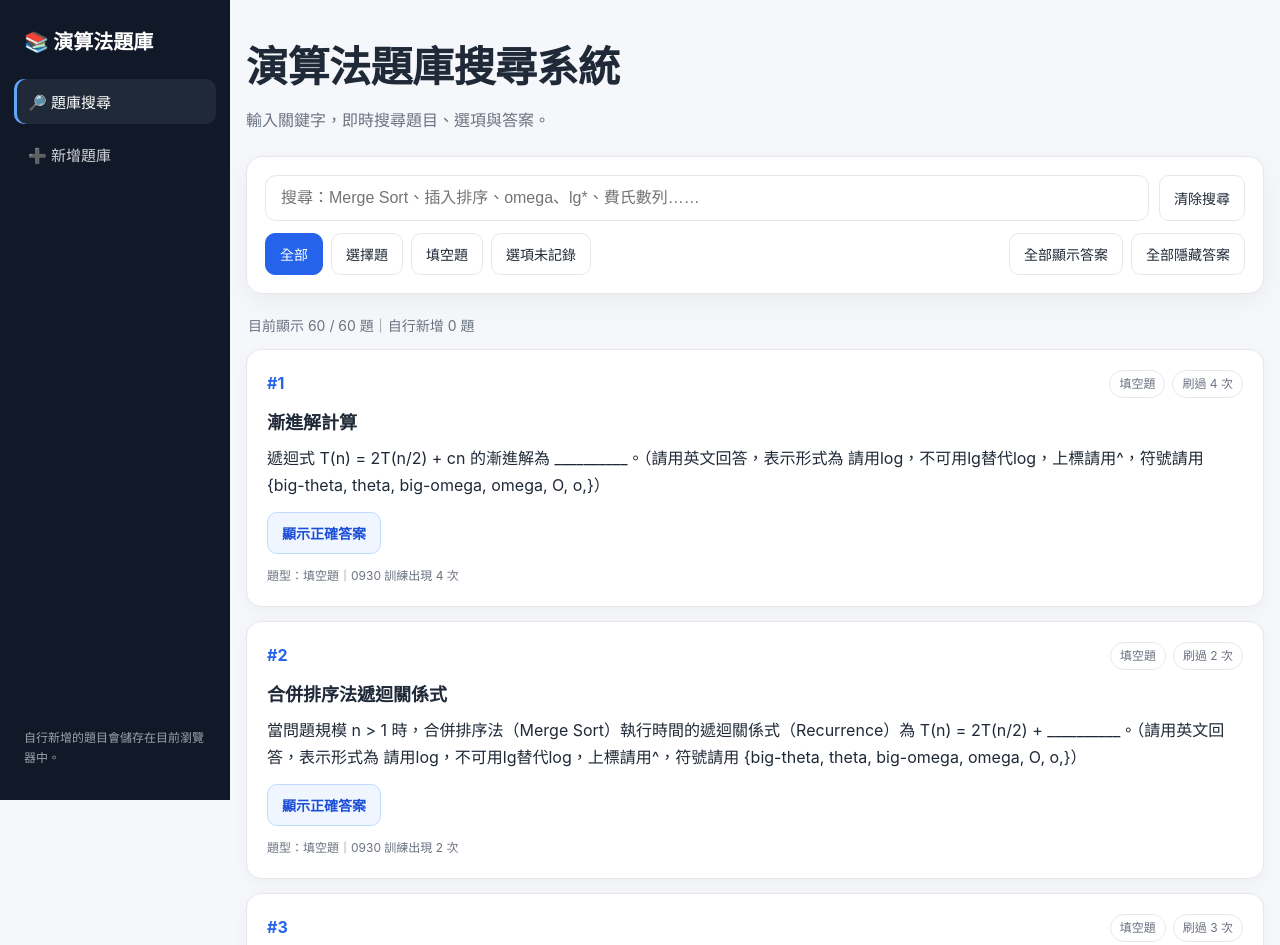
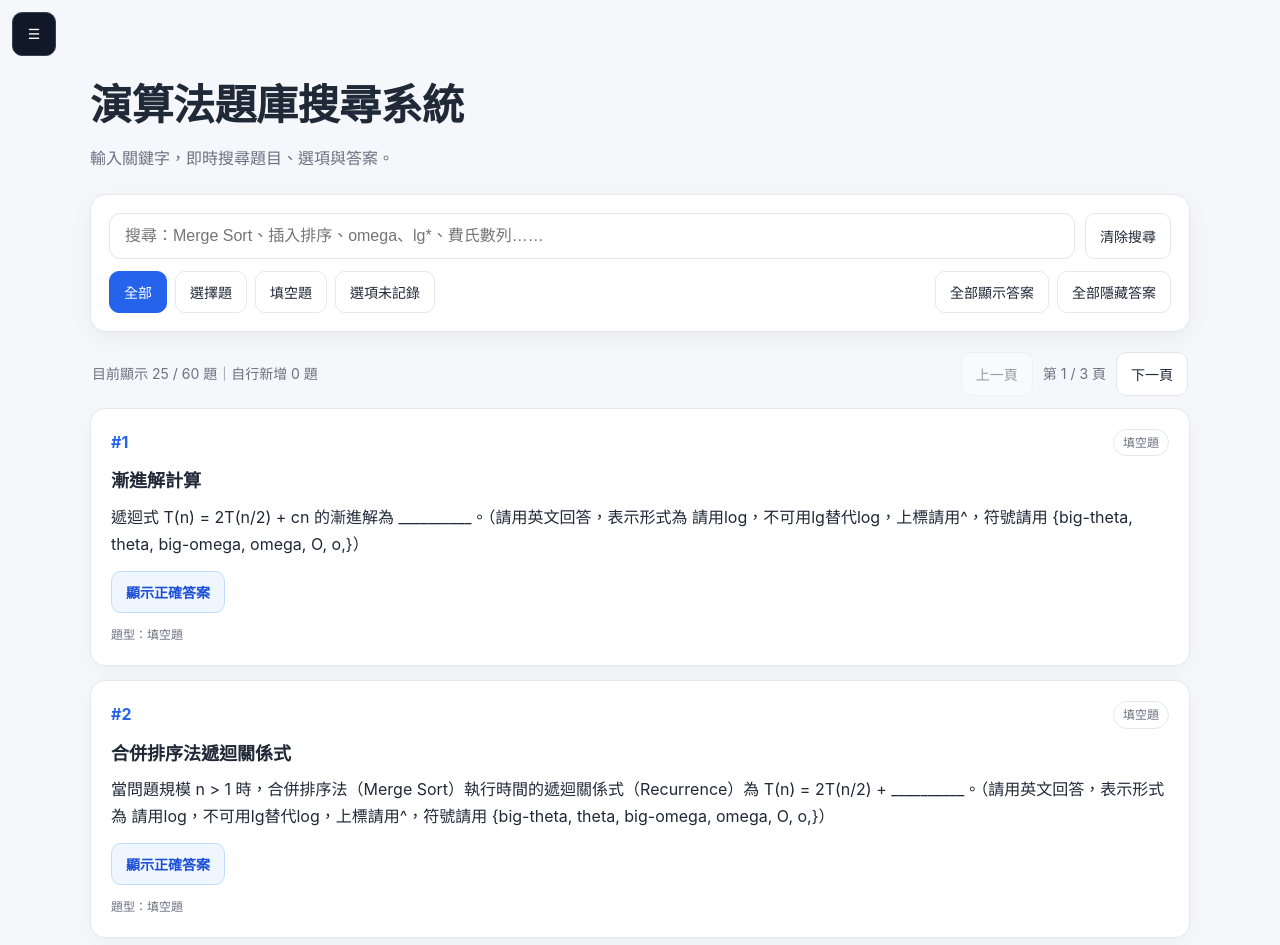
Before and after one commit to Chiyyaa/algorithm-question-bank, a plain HTML site: page index.html in a window 1280 px wide. Shown: the top 945 px of the page. Drawn offline with Linux system fonts and the light colour scheme.

Commit message:
Add collapsed sidebar and 25-question pagination; hide practice counts

```diff
--- a/index.html
+++ b/index.html
@@ -479,11 +479,48 @@
         .field.full { grid-column: auto; }
     }
 
+    /* 桌機可收合導覽，手機使用抽屜選單。 */
+    .sidebar { padding-top: 70px; overflow-y: auto; }
+    .mobile-menu-btn {
+        display: block;
+        position: fixed;
+        top: 12px;
+        left: 12px;
+        z-index: 150;
+        background: #111827;
+        color: #fff;
+        border-color: #374151;
+        min-width: 44px;
+        min-height: 44px;
+    }
+    .mobile-menu-btn:hover { background: #374151; }
+    .main-shell > .container { padding-top: 70px; }
+    .sidebar.collapsed { transform: translateX(-100%); }
+    .sidebar.collapsed ~ .main-shell { margin-left: 0; }
+    .summary { display: flex; align-items: center; flex-wrap: wrap; gap: 12px; }
+    .pagination { margin-left: auto; display: flex; align-items: center; gap: 10px; }
+    .pagination button { min-height: 44px; }
+    button:disabled { opacity: .45; cursor: default; }
+    button:focus-visible { outline: 3px solid #60a5fa; outline-offset: 3px; }
+    .sidebar-backdrop {
+        position: fixed; inset: 0; z-index: 90; border: 0; border-radius: 0;
+        background: rgba(17, 24, 39, .45);
+    }
+    .sidebar-backdrop:hover { background: rgba(17, 24, 39, .45); }
+    @media (max-width: 850px) {
+        .sidebar.open { transform: translateX(0); }
+        .main-shell { margin-left: 0; }
+    }
+    @media (max-width: 420px) {
+        .pagination { width: 100%; justify-content: flex-end; gap: 6px; }
+        .pagination button { padding-inline: 10px; }
+    }
 </style>
 </head>
 <body>
-<button id="mobileMenuBtn" class="mobile-menu-btn" type="button">☰</button>
-<aside id="sidebar" class="sidebar">
+<button id="mobileMenuBtn" class="mobile-menu-btn" type="button" aria-controls="sidebar" aria-expanded="false" aria-label="展開選單">☰</button>
+<button id="sidebarBackdrop" class="sidebar-backdrop" type="button" aria-label="關閉選單" tabindex="-1" hidden></button>
+<aside id="sidebar" class="sidebar collapsed" inert>
     <div class="sidebar-brand">📚 演算法題庫</div>
     <nav class="sidebar-nav">
         <button class="nav-btn active" data-panel="bank" type="button">🔎 題庫搜尋</button>
@@ -520,7 +557,14 @@
         </div>
     </section>
 
-    <div id="summary" class="summary"></div>
+    <div class="summary">
+        <span id="summary" role="status" aria-live="polite"></span>
+        <nav class="pagination" aria-label="題庫分頁">
+            <button id="prevPageBtn" type="button">上一頁</button>
+            <span id="pageInfo" aria-live="polite"></span>
+            <button id="nextPageBtn" type="button">下一頁</button>
+        </nav>
+    </div>
     <main id="questionList"></main>
 
     <footer>
@@ -614,6 +658,8 @@ function saveUserQuestions(items) {
 
 QUESTIONS.push(...loadUserQuestions());
 
+const PAGE_SIZE = 25;
+let currentPage = 1;
 let currentFilter = "all";
 let answersVisible = new Set();
 
@@ -680,17 +726,24 @@ function render() {
     const term = normalize(searchInput.value);
     const filtered = getFilteredQuestions();
 
+    const pageCount = Math.ceil(filtered.length / PAGE_SIZE);
+    currentPage = Math.max(1, Math.min(currentPage, pageCount || 1));
+    const pageItems = filtered.slice((currentPage - 1) * PAGE_SIZE, currentPage * PAGE_SIZE);
+    document.getElementById("pageInfo").textContent =
+        `第 ${pageCount ? currentPage : 0} / ${pageCount} 頁`;
+    document.getElementById("prevPageBtn").disabled = currentPage <= 1;
+    document.getElementById("nextPageBtn").disabled = currentPage >= pageCount;
+
     const userCount = QUESTIONS.filter(q => q.user_created).length;
     summary.textContent =
-        `目前顯示 ${filtered.length} / ${QUESTIONS.length} 題｜自行新增 ${userCount} 題` +
-        (term ? `｜搜尋：「${searchInput.value.trim()}」` : "");
+        `目前顯示 ${pageItems.length} / ${filtered.length} 題｜自行新增 ${userCount} 題`;
 
     if (!filtered.length) {
         list.innerHTML = `<div class="empty">找不到符合條件的題目，試試其他關鍵字。</div>`;
         return;
     }
 
-    list.innerHTML = filtered.map(q => {
+    list.innerHTML = pageItems.map(q => {
         const answerShown = answersVisible.has(q.id);
         const options = q.options || [];
 
@@ -702,9 +755,6 @@ function render() {
                 ? `<div class="missing">這題的原始訓練紀錄沒有保存完整選項，因此未自行補寫。</div>`
                 : "");
 
-        const seenText = q.times_seen_in_0930
-            ? `｜0930 訓練出現 ${q.times_seen_in_0930} 次`
-            : "";
 
         return `
         <article class="question-card" data-id="${q.id}">
@@ -712,7 +762,6 @@ function render() {
                 <div class="number">#${q.id}</div>
                 <div class="badges">
                     <span class="badge">${escapeHtml(getTypeLabel(q.type))}</span>
-                    ${q.times_seen_in_0930 ? `<span class="badge">刷過 ${q.times_seen_in_0930} 次</span>` : ""}
                     ${q.user_created ? `<span class="badge user-badge">自行新增</span>` : ""}
                 </div>
             </div>
@@ -732,7 +781,7 @@ function render() {
             </div>
 
             <div class="meta">
-                題型：${escapeHtml(getTypeLabel(q.type))}${seenText}
+                題型：${escapeHtml(getTypeLabel(q.type))}
             </div>
         </article>`;
     }).join("");
@@ -744,12 +793,24 @@ window.toggleAnswer = function(id) {
     render();
 };
 
-searchInput.addEventListener("input", render);
+function resetPagination() {
+    currentPage = 1;
+    render();
+}
+searchInput.addEventListener("input", resetPagination);
+
+function changePage(offset) {
+    currentPage += offset;
+    render();
+    document.querySelector(".toolbar").scrollIntoView({ block: "start" });
+}
+document.getElementById("prevPageBtn").addEventListener("click", () => changePage(-1));
+document.getElementById("nextPageBtn").addEventListener("click", () => changePage(1));
 
 document.getElementById("clearBtn").addEventListener("click", () => {
     searchInput.value = "";
     searchInput.focus();
-    render();
+    resetPagination();
 });
 
 document.querySelectorAll(".filter-btn").forEach(btn => {
@@ -757,7 +818,7 @@ document.querySelectorAll(".filter-btn").forEach(btn => {
         document.querySelectorAll(".filter-btn").forEach(b => b.classList.remove("active"));
         btn.classList.add("active");
         currentFilter = btn.dataset.filter;
-        render();
+        resetPagination();
     });
 });
 
@@ -890,14 +951,45 @@ document.querySelectorAll(".nav-btn").forEach(btn => {
         btn.classList.add("active");
         document.querySelectorAll(".panel").forEach(p => p.classList.remove("active"));
         document.getElementById("panel-" + btn.dataset.panel).classList.add("active");
-        document.getElementById("sidebar").classList.remove("open");
+        if (mobileViewport.matches) setSidebarOpen(false);
         window.scrollTo({ top: 0, behavior: "smooth" });
     });
 });
 
-document.getElementById("mobileMenuBtn").addEventListener("click", () => {
-    document.getElementById("sidebar").classList.toggle("open");
+const sidebar = document.getElementById("sidebar");
+const menuButton = document.getElementById("mobileMenuBtn");
+const sidebarBackdrop = document.getElementById("sidebarBackdrop");
+const mobileViewport = window.matchMedia("(max-width: 850px)");
+let desktopSidebarOpen = false;
+let mobileSidebarOpen = false;
+
+function updateSidebar() {
+    const open = mobileViewport.matches ? mobileSidebarOpen : desktopSidebarOpen;
+    sidebar.classList.toggle("open", mobileViewport.matches && open);
+    sidebar.classList.toggle("collapsed", !mobileViewport.matches && !open);
+    sidebar.inert = !open;
+    menuButton.setAttribute("aria-expanded", String(open));
+    menuButton.setAttribute("aria-label", open ? "收合選單" : "展開選單");
+    sidebarBackdrop.hidden = !mobileViewport.matches || !open;
+    if (!open && sidebar.contains(document.activeElement)) menuButton.focus();
+}
+function setSidebarOpen(open) {
+    if (mobileViewport.matches) mobileSidebarOpen = open;
+    else desktopSidebarOpen = open;
+    updateSidebar();
+}
+menuButton.addEventListener("click", () => {
+    setSidebarOpen(!(mobileViewport.matches ? mobileSidebarOpen : desktopSidebarOpen));
 });
+sidebarBackdrop.addEventListener("click", () => setSidebarOpen(false));
+document.addEventListener("keydown", event => {
+    if (event.key === "Escape") setSidebarOpen(false);
+});
+mobileViewport.addEventListener("change", () => {
+    mobileSidebarOpen = false;
+    updateSidebar();
+});
+updateSidebar();
 
 renderUserQuestions();
 
```
